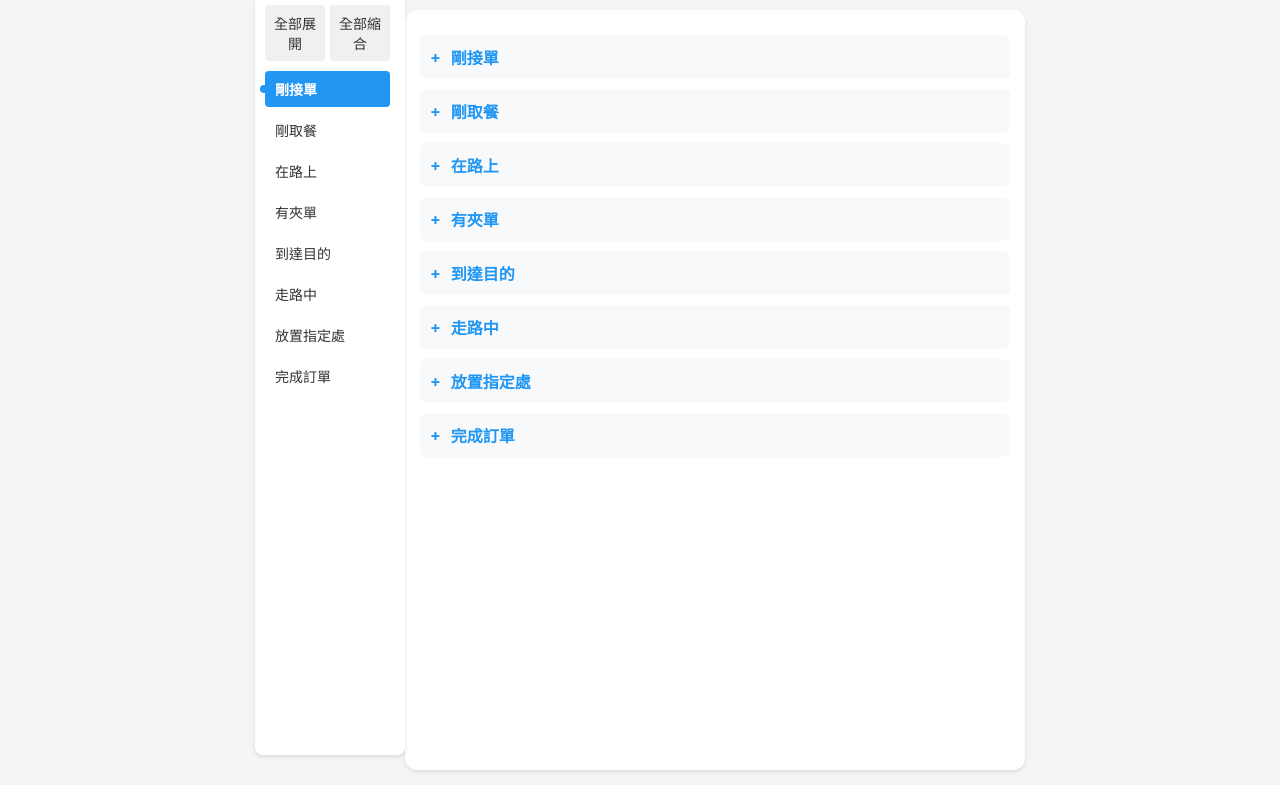
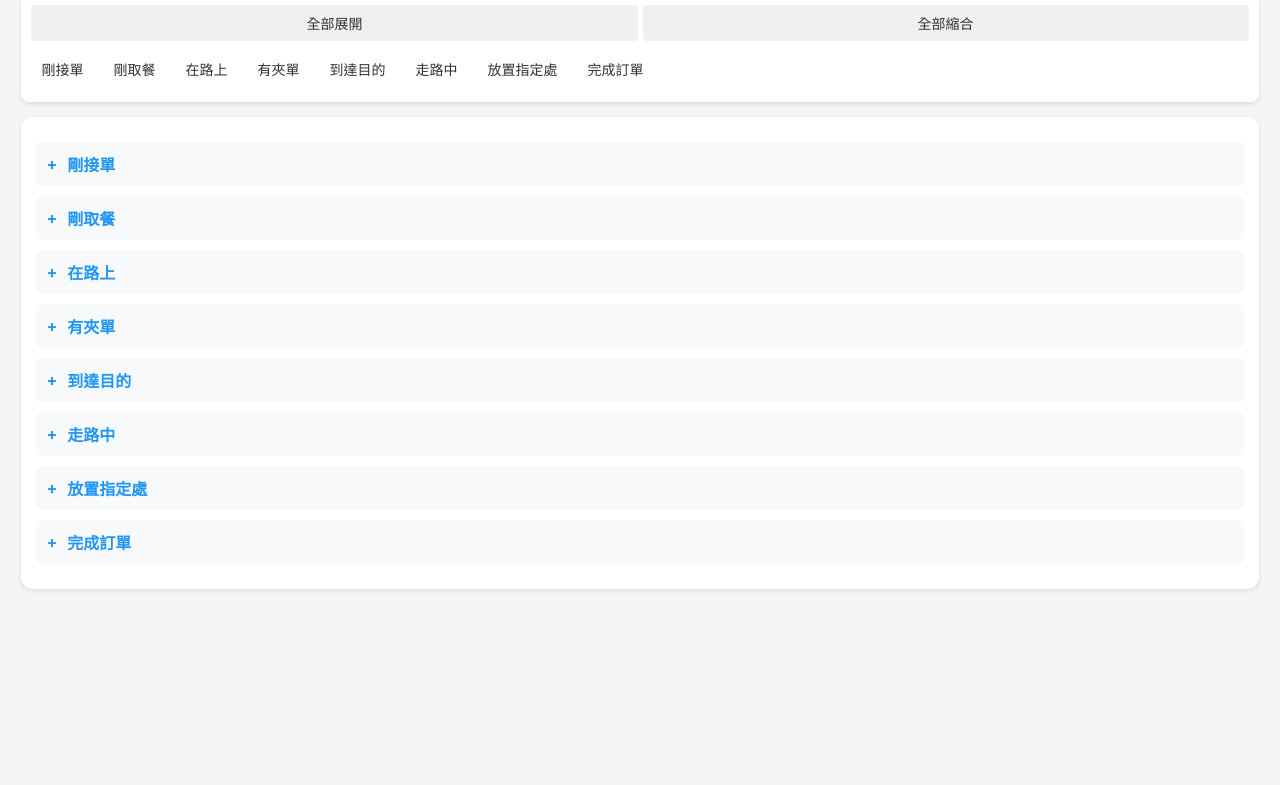
Before and after one commit to d9milktea/deliverybuddy, a plain HTML site: page delivery-quickcanned.html in a window 1280 px wide. Shown: the part 120-905 px from the top of the page. After the commit the page ends 800 px from the top, so only its background shows below. Drawn offline with Linux system fonts and the light colour scheme.

Commit message:
更改nav在上方

```diff
--- a/delivery-quickcanned.html
+++ b/delivery-quickcanned.html
@@ -15,7 +15,7 @@
         body {
             font-family: -apple-system, BlinkMacSystemFont, "Segoe UI", Roboto, sans-serif;
             padding: 15px;
-            max-width: 800px;
+            max-width: 99%;
             margin: 0 auto;
             background: #f5f5f5;
         }
@@ -107,20 +107,13 @@
             display: none;
         }
 
-        /* 修改側邊導航欄樣式，在行動裝置上固定顯示在頂部 */
-        .container {
-            display: flex;
-            flex-direction: column;
-            position: relative;
-            min-height: calc(100vh - 120px); /* 確保容器至少填滿可視高度 */
-        }
-
+        /* 修改導航樣式，統一橫排顯示 */
         .sidebar {
-            width: 100%;
-            position: sticky; /* 更改為粘性定位 */
-            top: 0; /* 固定在頂部 */
-            z-index: 100; /* 確保在其他內容之上 */
-            overflow-x: auto;
+            width: 100%; /* 在所有螢幕上都使用全寬 */
+            position: sticky;
+            top: 0;
+            z-index: 100;
+            overflow-x: visible; /* 改為可見，不要有水平滾動 */
             margin-bottom: 15px;
             border-radius: 8px;
             background: white;
@@ -129,85 +122,51 @@
         }
 
         .nav-container {
-            display: flex; /* 在行動裝置上水平排列 */
+            display: flex; /* 統一使用水平排列 */
             flex-wrap: wrap; /* 允許項目換行 */
             gap: 5px; /* 項目間距 */
+            justify-content: flex-start; /* 從左側開始排列 */
         }
 
         .nav-item {
             padding: 8px 10px;
-            margin-right: 5px;
             white-space: nowrap; /* 防止文字換行 */
             border-radius: 4px;
             cursor: pointer;
             color: #333;
             font-size: 14px;
             transition: all 0.2s;
-            margin-bottom: 5px;
+            margin: 0 5px 5px 0; /* 使用統一的外邊距 */
         }
 
-        .nav-item:hover {
-            background: #e3f2fd;
-        }
-
-        .nav-item.active {
-            background: #2196F3;
-            color: white;
-            font-weight: bold;
-            position: relative;
-        }
-
-        /* 為活動項增加指示器 */
-        .nav-item.active::after {
-            content: '';
-            position: absolute;
-            bottom: -5px;
-            left: 50%;
-            transform: translateX(-50%);
-            width: 8px;
-            height: 8px;
-            background: #2196F3;
-            border-radius: 50%;
-        }
-
-        .main-content {
-            flex: 1; /* 填滿剩餘空間 */
-            min-width: 0;
-            display: flex;
-            flex-direction: column;
-        }
-
-        /* 桌面版佈局 */
+        /* 修改桌面版佈局，移除原有的垂直排列設定 */
         @media (min-width: 768px) {
             .container {
-                flex-direction: row;
+                flex-direction: column; /* 改為垂直方向，導航欄在上方 */
             }
 
             .sidebar {
-                width: 150px;
-                position: sticky;
-                top: 20px; /* 在桌面版上給頂部一些距離 */
-                height: calc(100vh - 40px);
-                overflow-y: auto;
-                padding-right: 15px;
+                width: 100%; /* 全寬顯示 */
+                height: auto; /* 自動高度 */
+                top: 0; /* 固定在頂部 */
+                padding: 10px; /* 使用統一的內邊距 */
             }
 
             .nav-container {
-                display: block; /* 在桌面版垂直排列 */
-                flex-wrap: nowrap;
+                display: flex; /* 保持水平排列 */
+                flex-wrap: wrap; /* 保持允許換行 */
             }
 
             .nav-item {
-                margin-bottom: 5px;
-                margin-right: 0;
+                margin: 0 5px 5px 0; /* 保持統一的外邊距 */
             }
 
-            /* 修改活動項指示器位置 */
+            /* 修改活動項指示器位置，統一在底部 */
             .nav-item.active::after {
-                bottom: auto;
-                left: -5px;
-                top: 50%;
-                transform: translateY(-50%);
+                bottom: -5px;
+                left: 50%;
+                top: auto; /* 取消top設置 */
+                transform: translateX(-50%);
             }
         }
 
@@ -420,25 +379,19 @@
                 titleElement.click();
             }
 
-            // 使用替代方法處理滾動
+            // 使用可靠方法處理滾動
             setTimeout(() => {
                 // 計算目標絕對位置
                 const navHeight = document.querySelector('.sidebar').offsetHeight;
 
                 // 根據螢幕寬度使用不同方法
                 if (window.innerWidth >= 768) {
-                    // 大螢幕：直接使用元素本身作為定位點
-                    // 獲取元素的絕對位置
+                    // 大螢幕：使用scrollMarginTop屬性
                     targetElement.style.scrollMarginTop = (navHeight + 30) + 'px';
-
-                    // 使用原生DOM方法滾動，避免使用scrollIntoView
                     targetElement.scrollIntoView({ behavior: "smooth", block: "start" });
                 } else {
-                    // 小螢幕：計算相對位置
-                    const targetRect = targetElement.getBoundingClientRect();
-                    const targetPosition = window.pageYOffset + targetRect.top - navHeight - 30;
-
-                    // 滾動到目標位置
+                    // 小螢幕：計算精確位置
+                    const targetPosition = targetElement.offsetTop - navHeight - 30;
                     window.scrollTo({
                         top: targetPosition,
                         behavior: 'smooth'
@@ -448,8 +401,44 @@
                 // 滾動完成後重置標記
                 setTimeout(() => {
                     window.isScrollingProgrammatically = false;
-                }, 600); // 確保滾動動畫完成
+                }, 600);
             }, 50);
+        }
+
+        /**
+         * 初始化導航項目點擊事件
+         */
+        function initNavEvents() {
+            document.querySelectorAll('.nav-item').forEach(navItem => {
+                navItem.addEventListener('click', function() {
+                    const key = this.dataset.key;
+
+                    // 防止重複點擊
+                    if (this.classList.contains('active') && !window.forceNavUpdate) return;
+
+                    // 停止當前滾動
+                    window.scrollTo(window.pageXOffset, window.pageYOffset);
+
+                    // 清除所有活動狀態並設置當前項目為活動狀態
+                    document.querySelectorAll('.nav-item').forEach(item =>
+                        item.classList.remove('active'));
+                    this.classList.add('active');
+
+                    // 設置標記，防止滾動觀察器干擾
+                    window.navigatingByClick = true;
+
+                    // 滾動到目標位置
+                    scrollToTreeItem(key);
+
+                    // 確保滾動後導航選中狀態不被覆蓋
+                    setTimeout(() => {
+                        document.querySelectorAll('.nav-item').forEach(item =>
+                            item.classList.remove('active'));
+                        this.classList.add('active');
+                        window.navigatingByClick = false;
+                    }, 700);
+                });
+            });
         }
 
         /**
@@ -529,39 +518,35 @@
         }
 
         /**
-         * 初始化導航項目點擊事件
+         * 更新導航欄中的活動項目
+         * @param {string} key - 活動項目的唯一標識符
          */
-        function initNavEvents() {
-            document.querySelectorAll('.nav-item').forEach(navItem => {
-                navItem.addEventListener('click', function () {
-                    const key = this.dataset.key;
+        function updateActiveNavItem(key) {
+            // 如果當前是通過點擊導航進行的滾動，則不要更新導航狀態
+            if (window.navigatingByClick) return;
 
-                    // 防止重複點擊
-                    if (this.classList.contains('active')) return;
+            const navItems = document.querySelectorAll('.nav-item');
+            let activeNavItem = null;
 
-                    // 停止當前滾動
-                    window.scrollTo(window.pageXOffset, window.pageYOffset);
+            navItems.forEach(navItem => {
+                if (navItem.dataset.key === key) {
+                    navItem.classList.add('active');
+                    activeNavItem = navItem;
+                } else {
+                    navItem.classList.remove('active');
+                }
+            });
 
-                    // 清除所有活動狀態並設置當前項目為活動狀態
-                    document.querySelectorAll('.nav-item').forEach(item =>
-                        item.classList.remove('active'));
-                    this.classList.add('active');
-
-                    // 設置一個標記，表示點擊導致的滾動
-                    window.navigatingByClick = true;
-
-                    // 滾動到目標位置
-                    scrollToTreeItem(key);
-
-                    // 確保滾動後導航選中狀態不被覆蓋
-                    setTimeout(() => {
-                        document.querySelectorAll('.nav-item').forEach(item =>
-                            item.classList.remove('active'));
-                        this.classList.add('active');
-                        window.navigatingByClick = false;
-                    }, 700);
-                });
-            });
+            if (activeNavItem && window.innerWidth < 768) {
+                const navContainer = document.querySelector('.nav-container');
+                if (navContainer) {
+                    activeNavItem.scrollIntoView({
+                        behavior: 'smooth',
+                        block: 'nearest',
+                        inline: 'center'
+                    });
+                }
+            }
         }
 
         /**
@@ -605,38 +590,6 @@
                     if (icon) icon.textContent = '+';
                 }
             });
-        }
-
-        /**
-         * 更新導航欄中的活動項目
-         * @param {string} key - 活動項目的唯一標識符
-         */
-        function updateActiveNavItem(key) {
-            // 如果當前是通過點擊導航進行的滾動，則不要更新導航狀態
-            if (window.navigatingByClick) return;
-
-            const navItems = document.querySelectorAll('.nav-item');
-            let activeNavItem = null;
-
-            navItems.forEach(navItem => {
-                if (navItem.dataset.key === key) {
-                    navItem.classList.add('active');
-                    activeNavItem = navItem;
-                } else {
-                    navItem.classList.remove('active');
-                }
-            });
-
-            if (activeNavItem && window.innerWidth < 768) {
-                const navContainer = document.querySelector('.nav-container');
-                if (navContainer) {
-                    activeNavItem.scrollIntoView({
-                        behavior: 'smooth',
-                        block: 'nearest',
-                        inline: 'center'
-                    });
-                }
-            }
         }
 
         /**
@@ -761,6 +714,7 @@
             // 設置全局變數
             window.isScrollingProgrammatically = false;
             window.navigatingByClick = false;
+            window.forceNavUpdate = false;
 
             // 創建樹形菜單
             createTreeMenu(phrases, document.getElementById('phraseTree'));
@@ -788,10 +742,8 @@
             setTimeout(() => {
                 initNavEvents();
                 bindControlButtons();
+                setupScrollObserver();
             }, 100);
-
-            // 設置滾動觀察器
-            setupScrollObserver();
         });
     </script>
 </body>
```
